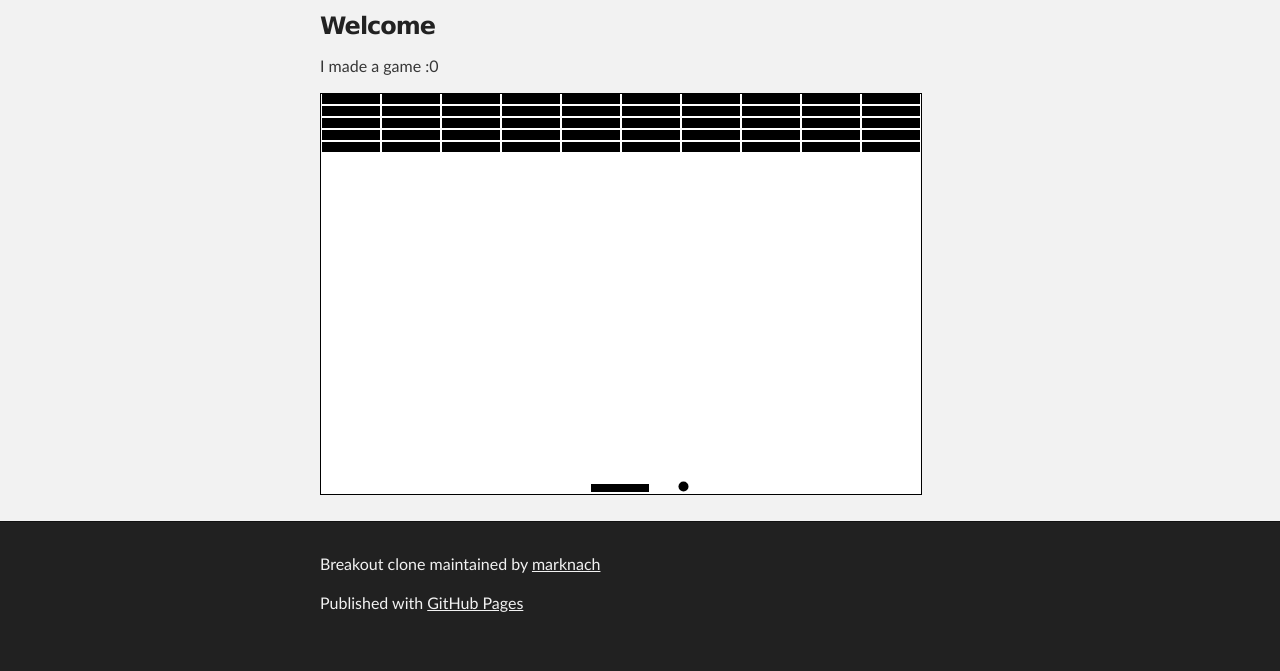
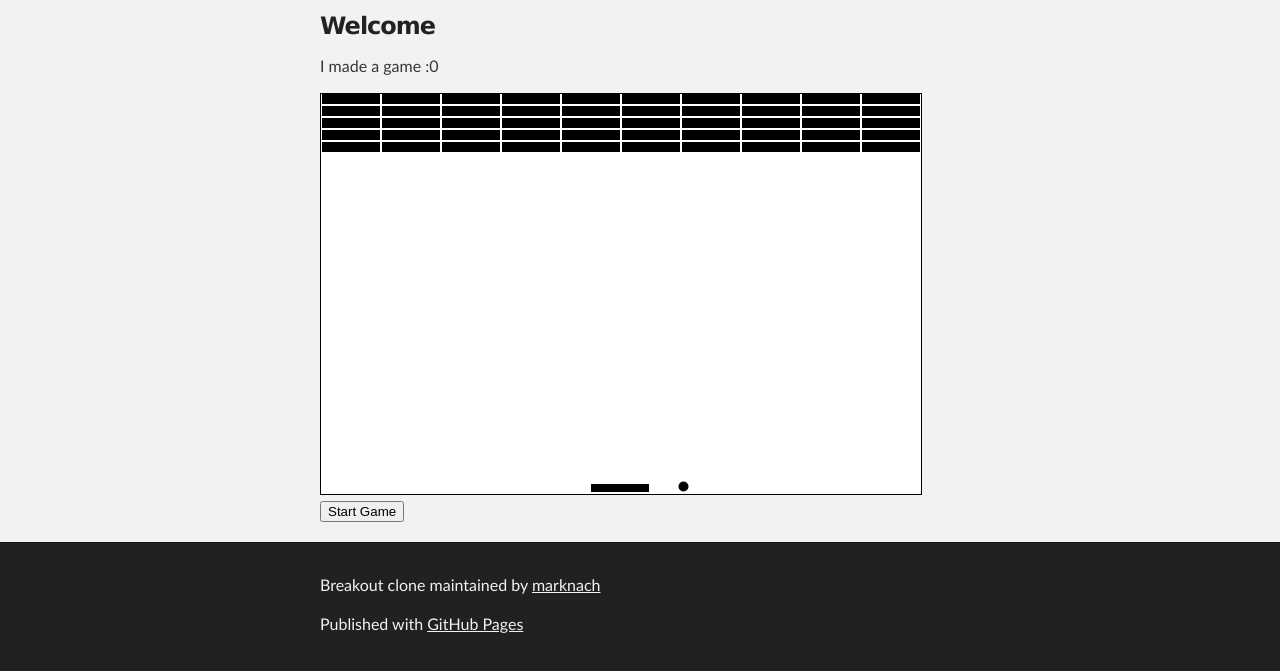
Before and after one commit to marknach/breakout_clone, a plain HTML site: page index.html in a window 1280 px wide. Shown: the part 252-923 px from the top of the page. Before the commit the page ends 902 px from the top, so only its background shows below. Drawn offline with Linux system fonts and the light colour scheme.

Commit message:
add restart button + bounce from paddle is affected by how far away from the middle you hit

```diff
--- a/index.html
+++ b/index.html
@@ -42,7 +42,8 @@
 <a name="welcome" class="anchor" href="#welcome"><span class="octicon octicon-link"></span></a>Welcome</h3>
 
 <p>I made a game :0</p>
-<canvas id="game" width="600" height="400"></canvas>
+        <canvas id="game" width="600" height="400"></canvas>
+        <button id="start" onclick="onLoad();">Start Game</button>
       </section>
     </div>
 
--- a/javascripts/game.js
+++ b/javascripts/game.js
@@ -19,19 +19,23 @@ function onLoad() {
   var NUM_ROWS = 5;
   var NUM_COLUMNS = canvas.width / BLOCK_WIDTH;
   var BLOCK_COUNT = NUM_ROWS * NUM_COLUMNS;
-  var ball = {
+  var blocks = new Array(5);
+  var ball = {};
+  var paddle = {};
+
+  function init() {
+    document.getElementById('start').style.display = 'none';
+    ball = {
       x: (canvas.width - BALL_RADIUS) / 2,
       y: (canvas.height - BALL_RADIUS) / 2,
       dx: 1,
       dy: 3
     };
-  var paddle = {
+    paddle = {
       x: (canvas.width - BLOCK_WIDTH) / 2,
       y: (canvas.height - BLOCK_HEIGHT)
     };
-  var blocks = new Array(5);
 
-  function init() {
     for (var y = 0; y < NUM_ROWS; y ++) {
       blocks[y] = new Array(NUM_COLUMNS);
       for (var x = 0; x < NUM_COLUMNS; x++) {
@@ -93,6 +97,7 @@ function onLoad() {
     if ((ball['y'] > canvas.height - BALL_RADIUS - BLOCK_HEIGHT) &&
       (ball['x']  > paddle['x'] - BALL_RADIUS && ball['x'] < paddle['x'] + BLOCK_WIDTH + BALL_RADIUS) ) {
       ball['dy'] *= -1;
+      ball['dx'] -= (paddle['x'] + (BLOCK_WIDTH / 2) - ball['x']) / (BLOCK_WIDTH / 2);
     }
     for (var y = 0; y < NUM_ROWS; y++) {
       for (var x = 0; x < NUM_COLUMNS; x++) {
@@ -113,10 +118,13 @@ function onLoad() {
     if (ball['y'] > canvas.height - BLOCK_HEIGHT ) {
       console.log("GG NUB");
       window.clearInterval(game);
+      document.getElementById('start').style.display = 'block';
     }
     if (BLOCK_COUNT == 0){
       console.log("way 2 go chief");
       window.clearInterval(game);
+      document.getElementById('start').style.display = 'block';
+
     }
   }
 
```
Lines whose indentation alone changed are shown as unchanged.
